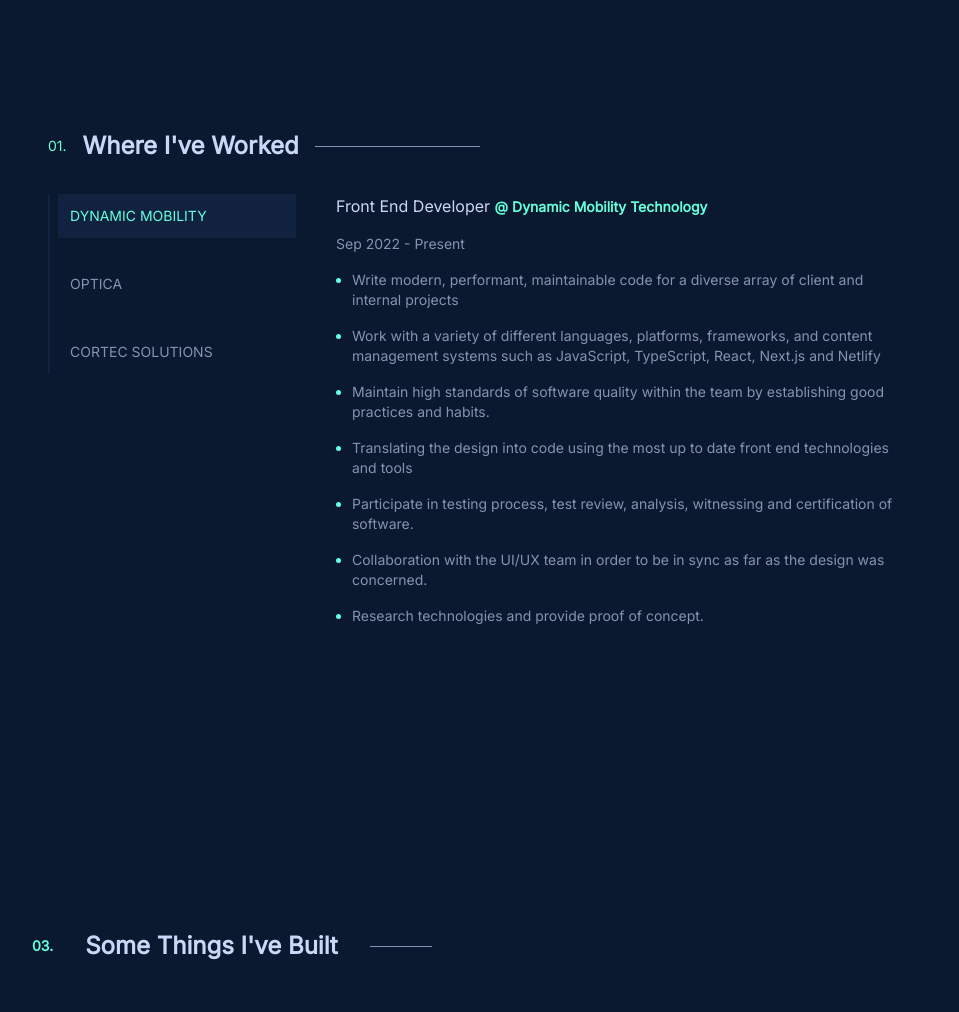
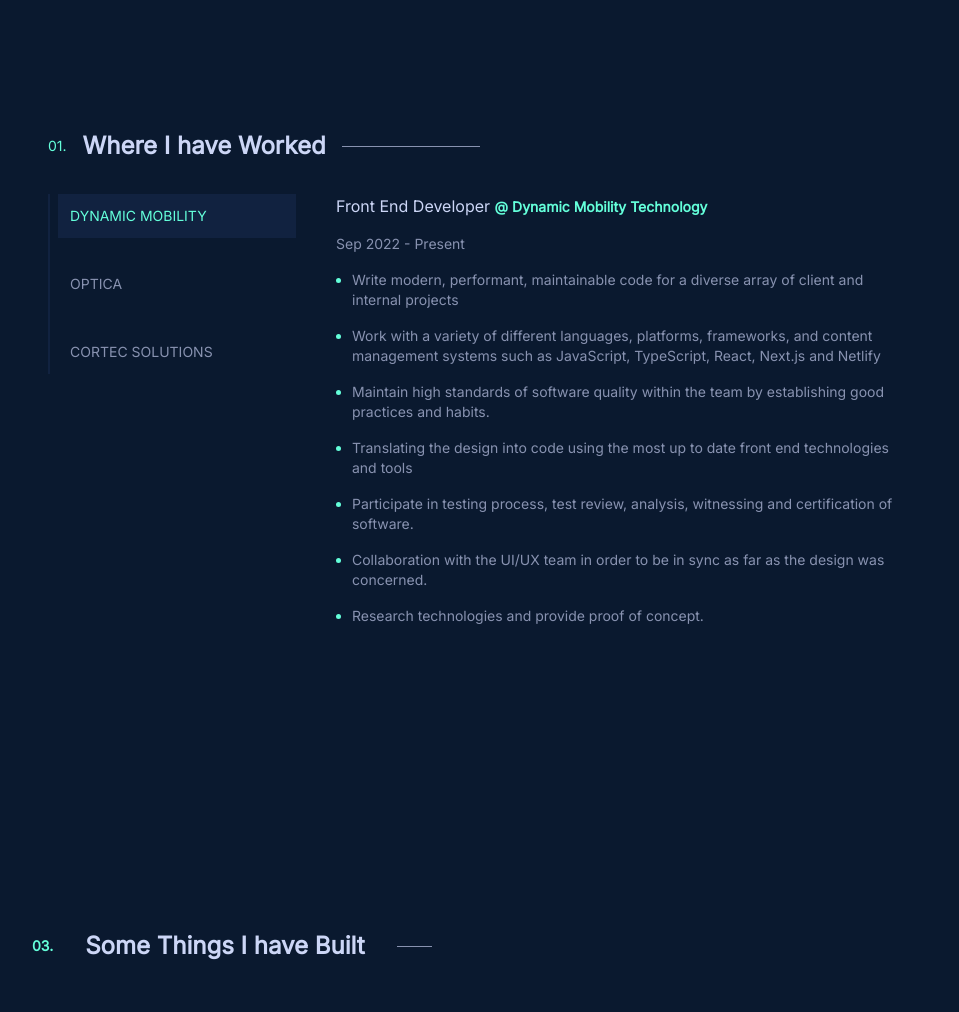
Before and after one commit to Marcos8060/port, a Next.js app: page / in a window 1280 px wide. Shown: the part 1600-2612 px from the top of the page, without its empty margins (160-1119 px from the left). Built offline with nearby package versions, Linux system fonts and the light colour scheme.

Commit message:
made minor changes

```diff
--- a/components/contact.js
+++ b/components/contact.js
@@ -6,7 +6,7 @@ const Contact = () => {
       <section className="md:h-screen h-auto sm:py-20 py-4 space-y-4" id="contact">
         <div className="flex items-center justify-center gap-4 text-secondary">
           <p className="text-sm">04.</p>
-          <p>What's Next</p>
+          <p>What is Next</p>
         </div>
         <h1 className="font-black text-white text-4xl text-center">
           Get In Touch
--- a/components/experience.js
+++ b/components/experience.js
@@ -17,7 +17,7 @@ const Experience = () => {
     <section className="sm:h-screen h-auto sm:px-52 px-4 py-12 sm:mt-0 mt-40" id="experience">
       <div className="flex gap-4 items-center md:w-6/12 w-full">
         <span className="text-secondary text-sm">01.</span>
-        <h1 className="text-white font-black text-2xl">Where I've Worked</h1>
+        <h1 className="text-white font-black text-2xl">Where I have Worked</h1>
         <div class="flex-grow h-px bg-gray"></div>
       </div>
 
--- a/components/projects.js
+++ b/components/projects.js
@@ -10,7 +10,7 @@ const Projects = () => {
         <div className="flex gap-8 items-center md:w-6/12 w-full sm:px-12">
           <span className="text-secondary text-sm font-semibold">03.</span>
           <h1 className="text-white font-black text-2xl">
-            Some Things I've Built
+            Some Things I have Built
           </h1>
           <div class="md:block hidden flex-grow h-px bg-gray"></div>
         </div>
```
